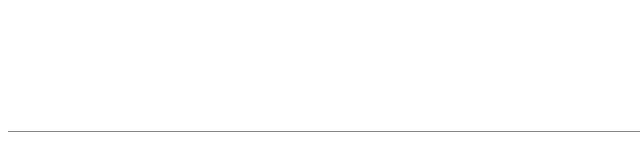
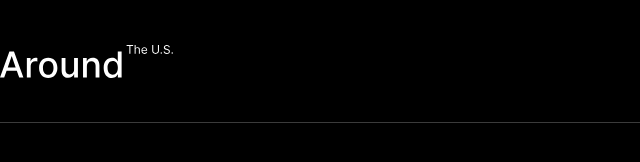
Before and after one commit to momofcats/web_project_4, a plain HTML site: page index.html in a window 1280 px wide. Shown: the whole page, without its empty margins (0-640 px from the left). Drawn offline with Linux system fonts and the light colour scheme.

Commit message:
style: add background color, fonts, margins

```diff
--- /dev/null
+++ b/blocks/page/page.css
@@ -0,0 +1,6 @@
+.page {
+  max-width: 1280px;
+  margin: auto;
+  background: #000000;
+  font-family: 'Inter',Arial, Helvetica, sans-serif;
+}
--- a/index.html
+++ b/index.html
@@ -6,7 +6,7 @@
     <link rel="stylesheet" href="pages/index.css" />
     <title>Around The U.S.</title>
   </head>
-  <body>
+  <body class="page">
     <header class="header">
       <img src="images/logo.svg" alt="" class="header__logo">
     </header>
--- a/pages/index.css
+++ b/pages/index.css
@@ -1 +1,4 @@
+@import url('../vendor/normalize.css');
+@import url('../vendor/fonts/fonts.css');
 @import url('../blocks/header/header.css');
+@import url('../blocks/page/page.css');
```
